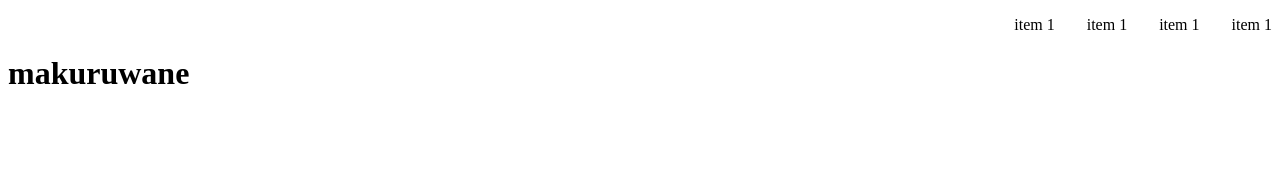
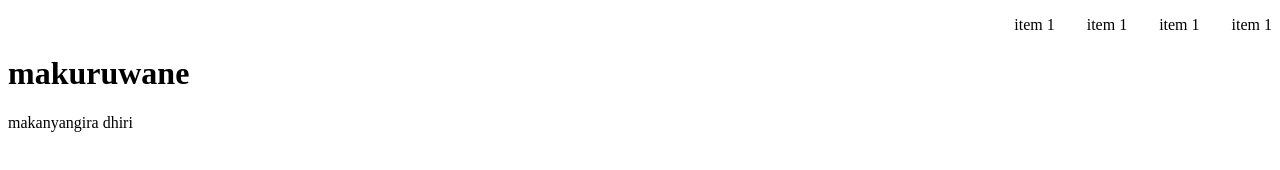
Before and after one commit to iamthegeek19/web-scrapping, a website: page index.html in a window 1280 px wide. Drawn offline with Linux system fonts and the light colour scheme.

Commit message:
patakanyangira dhiri

```diff
--- a/index.html
+++ b/index.html
@@ -32,5 +32,6 @@
         </nav>
     </div>
     <h1>makuruwane</h1>
+    <p>makanyangira dhiri</p>
  </body>
  </html>
```
